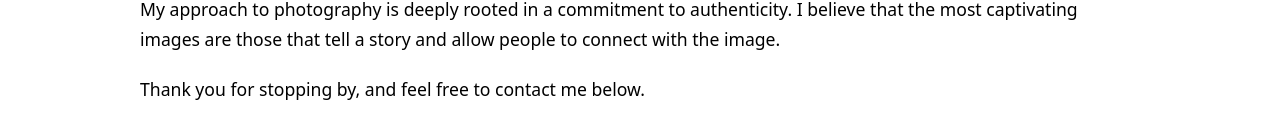
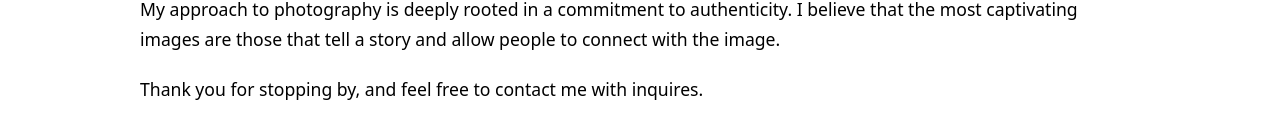
Before and after one commit to hbarogh/photography-portfolio-fullstack, a Vue app in the folder front-end/: page /AboutPage in a window 1280 px wide. Shown: the part 241-380 px from the top of the page. Built offline with nearby package versions, Linux system fonts and the light colour scheme; no server answers.

Commit message:
Update contact message for clarity on AboutPage

```diff
--- a/front-end/src/views/AboutPage.vue
+++ b/front-end/src/views/AboutPage.vue
@@ -45,7 +45,7 @@ onMounted(() => {
 
       <p>My approach to photography is deeply rooted in a commitment to authenticity. I believe that the most captivating images are those that tell a story and allow people to connect with the image.</p>
 
-      <p>Thank you for stopping by, and feel free to contact me below.</p>
+      <p>Thank you for stopping by, and feel free to contact me with inquires.</p>
     </div>
 </div>
 </template>
```
